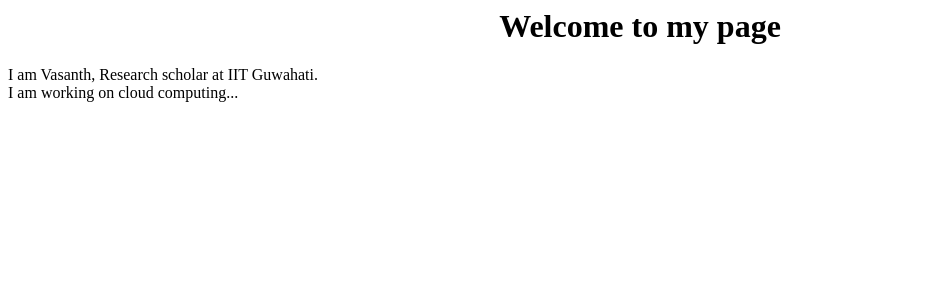
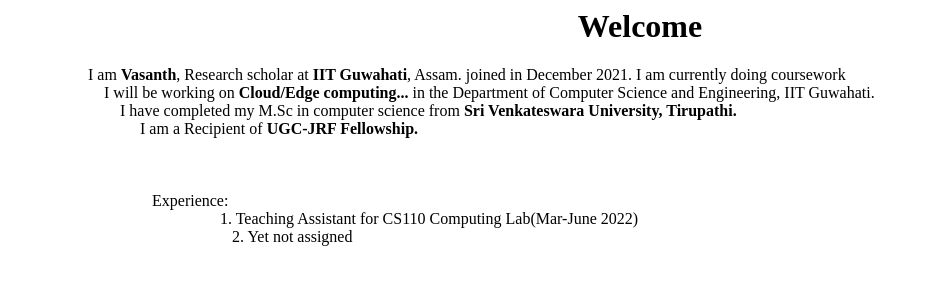
Before and after one commit to Vasanthsunny/Vasanth, a plain HTML site: page index.html in a window 1280 px wide. Shown: the whole page, without its empty margins (0-929 px from the left). Drawn offline with Linux system fonts and the light colour scheme.

Commit message:
Update index.html

```diff
--- a/index.html
+++ b/index.html
@@ -1,11 +1,26 @@
 <html>
 <head>
-<center> <h1>Welcome to my page</h1></center>
+<center> <h1>Welcome</h1></center>
 </head>
 <body>
-I am Vasanth, Research scholar at IIT Guwahati.
+&emsp;&emsp;&emsp;&emsp;&emsp;I am <b>Vasanth</b>, Research scholar at <b>IIT Guwahati</b>, Assam. joined in December 2021. I am  currently doing coursework
 <br>
-I am working on cloud computing...
+&emsp;&emsp;&emsp;&emsp;&emsp;&emsp;I will be working on <b>Cloud/Edge computing...</b> in the Department of Computer Science and Engineering, IIT Guwahati.
+<br>
+&emsp;&emsp;&emsp;&emsp;&emsp;&emsp;&emsp;I have completed my M.Sc in computer science from <b>Sri Venkateswara University, Tirupathi.</b>
+
+
+<br>
+
+&emsp;&emsp;&emsp;&emsp;&emsp;&emsp;&emsp;&emsp; I am a Recipient of <b>UGC-JRF Fellowship.</b>
+
+
+<br><br><br><br>
+&emsp;&emsp;&emsp;&emsp;&emsp;&emsp;&emsp;&emsp;&emsp;Experience:
+<br>&emsp;&emsp;&emsp;&emsp;&emsp;&emsp;&emsp;&emsp;&emsp;
+&emsp;&emsp;&emsp;&emsp;1. Teaching Assistant for CS110 Computing Lab(Mar-June 2022)
+<br>
+&emsp;&emsp;&emsp;&emsp;&emsp;&emsp;&emsp;&emsp;&emsp;&emsp;&emsp;&emsp;&emsp;&emsp;2. Yet not assigned
 </body>
 
 </html>
```
